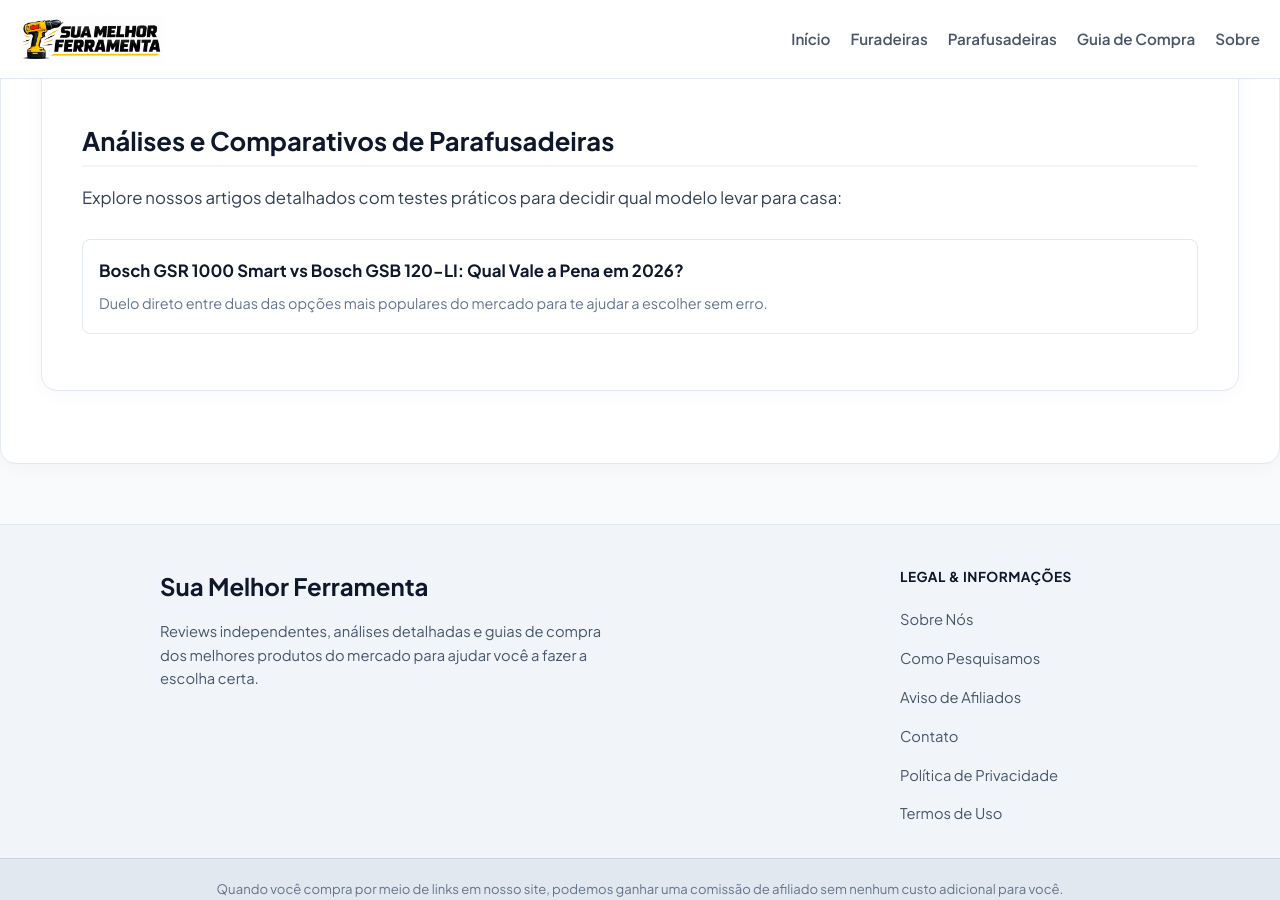
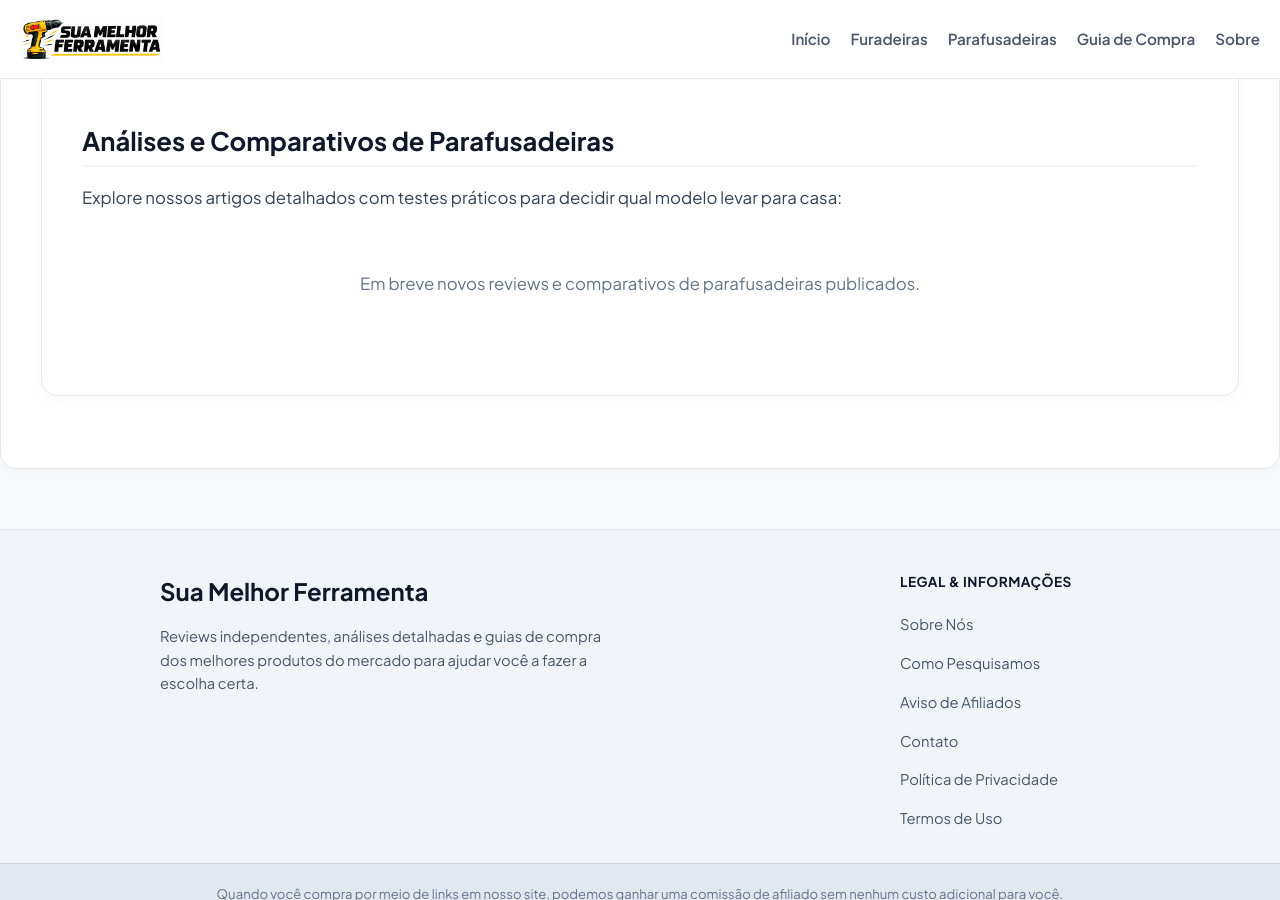
Before and after one commit to membroequipe/SiteReview, a Jekyll site: the page built from parafusadeiras.md, in a window 1280 px wide and 900 px high, scrolled down 2002 px. Built offline with Jekyll 4.4.1, drawn with Linux system fonts in a browser that asks for light colours.

Commit message:
Update parafusadeiras.md

```diff
--- a/parafusadeiras.md
+++ b/parafusadeiras.md
@@ -112,20 +112,34 @@
       <li><strong>Velocidade Variável no Gatilho:</strong> Oferece controle total na hora de iniciar o aperto do parafuso.</li>
     </ul>
 
-    <!-- 4. VITRINE DE ARTIGOS RELACIONADOS -->
+    <!-- 4. VITRINE DINÂMICA DE ARTIGOS RELACIONADOS -->
     <h2 id="artigos-relacionados">Análises e Comparativos de Parafusadeiras</h2>
     <p>Explore nossos artigos detalhados com testes práticos para decidir qual modelo levar para casa:</p>
 
-    <ul style="list-style: none; padding: 0; margin-top: 1rem;">
-      <li style="margin-bottom: 1rem; padding: 1rem; border: 1px solid var(--border-color); border-radius: 8px; background: #ffffff;">
-        <a href="{{ '/comparativos/bosch-gsr-1000-smart-vs-gsb-120-li/' | relative_url }}" style="text-decoration: none; font-weight: 700; color: #0f172a; font-size: 1.05rem;">
-          Bosch GSR 1000 Smart vs Bosch GSB 120-LI: Qual Vale a Pena em 2026?
-        </a>
-        <p style="margin: 0.3rem 0 0 0; font-size: 0.9rem; color: #64748b;">
-          Duelo direto entre duas das opções mais populares do mercado para te ajudar a escolher sem erro.
-        </p>
-      </li>
-    </ul>
+    <div class="reviews-grid" style="margin-top: 1.5rem;">
+      <div style="display: grid; grid-template-columns: repeat(auto-fill, minmax(280px, 1fr)); gap: 20px;">
+
+        {% assign parafusadeiras_posts = site.posts | where_exp: "post", "post.category == 'parafusadeiras' or post.categories contains 'parafusadeiras'" %}
+
+        {% if parafusadeiras_posts.size > 0 %}
+          {% for post in parafusadeiras_posts %}
+            <article class="review-card" style="border: 1px solid var(--border-color); border-radius: 8px; overflow: hidden; background: #ffffff;">
+              <a href="{{ post.url | relative_url }}" style="text-decoration: none; color: inherit; display: block;">
+                <div class="review-content" style="padding: 16px;">
+                  <span class="review-badge" style="font-size: 0.75rem; font-weight: 700; color: #2563eb; text-transform: uppercase;">{{ post.categories | join: " / " | default: "Parafusadeiras" }}</span>
+                  <h3 class="review-card-title" style="font-size: 1.1rem; margin: 8px 0; color: #0f172a; line-height: 1.4;">{{ post.title }}</h3>
+                  <p class="review-card-excerpt" style="color: #475569; font-size: 0.9rem; margin: 0 0 12px 0;">{{ post.excerpt | strip_html | truncate: 110 }}</p>
+                  <div class="review-date" style="font-size: 0.8rem; color: #94a3b8;">{{ post.date | date: "%d/%m/%Y" }}</div>
+                </div>
+              </a>
+            </article>
+          {% endfor %}
+        {% else %}
+          <p style="grid-column: 1 / -1; color: #64748b; text-align: center; padding: 30px 0;">Em breve novos reviews e comparativos de parafusadeiras publicados.</p>
+        {% endif %}
+
+      </div>
+    </div>
 
   </div>
 </div>
```
